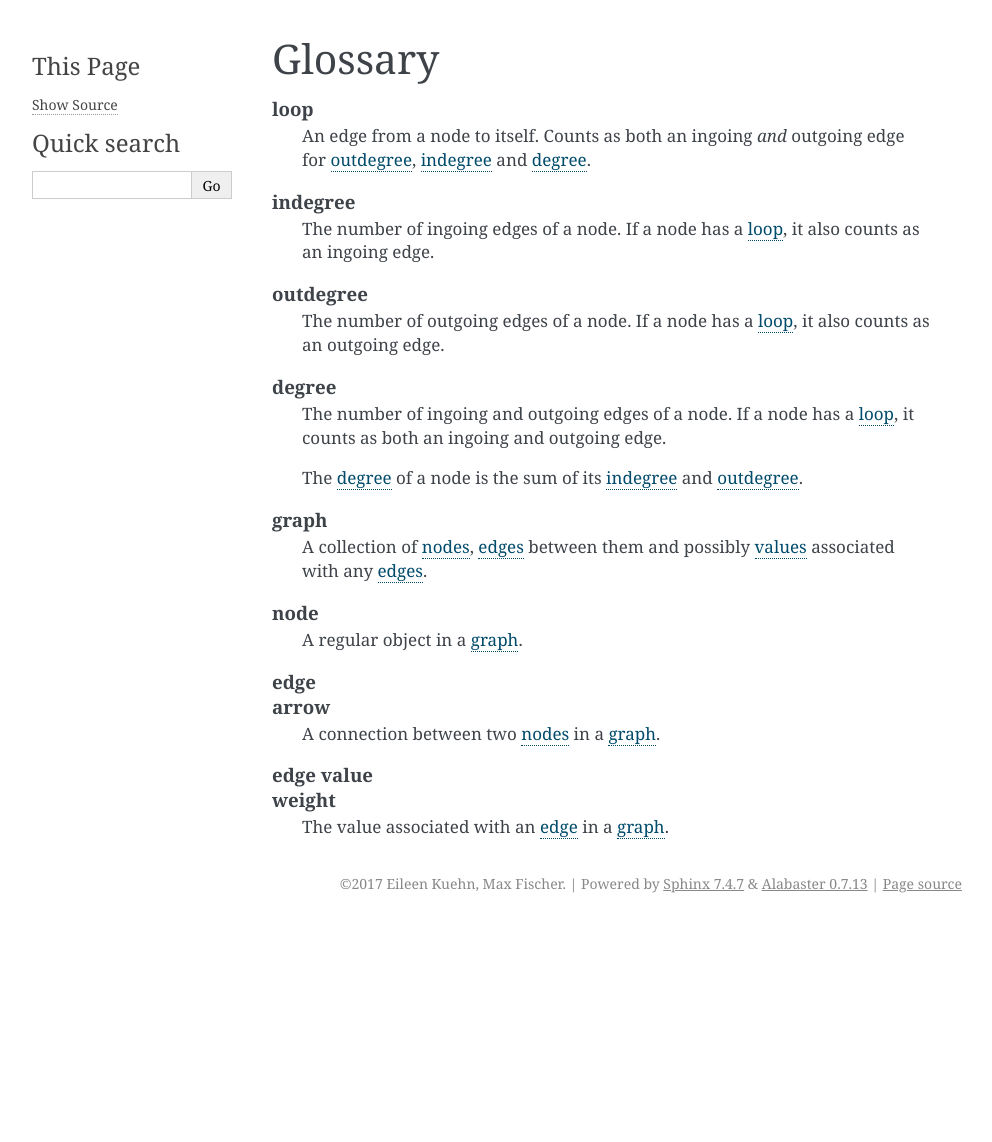
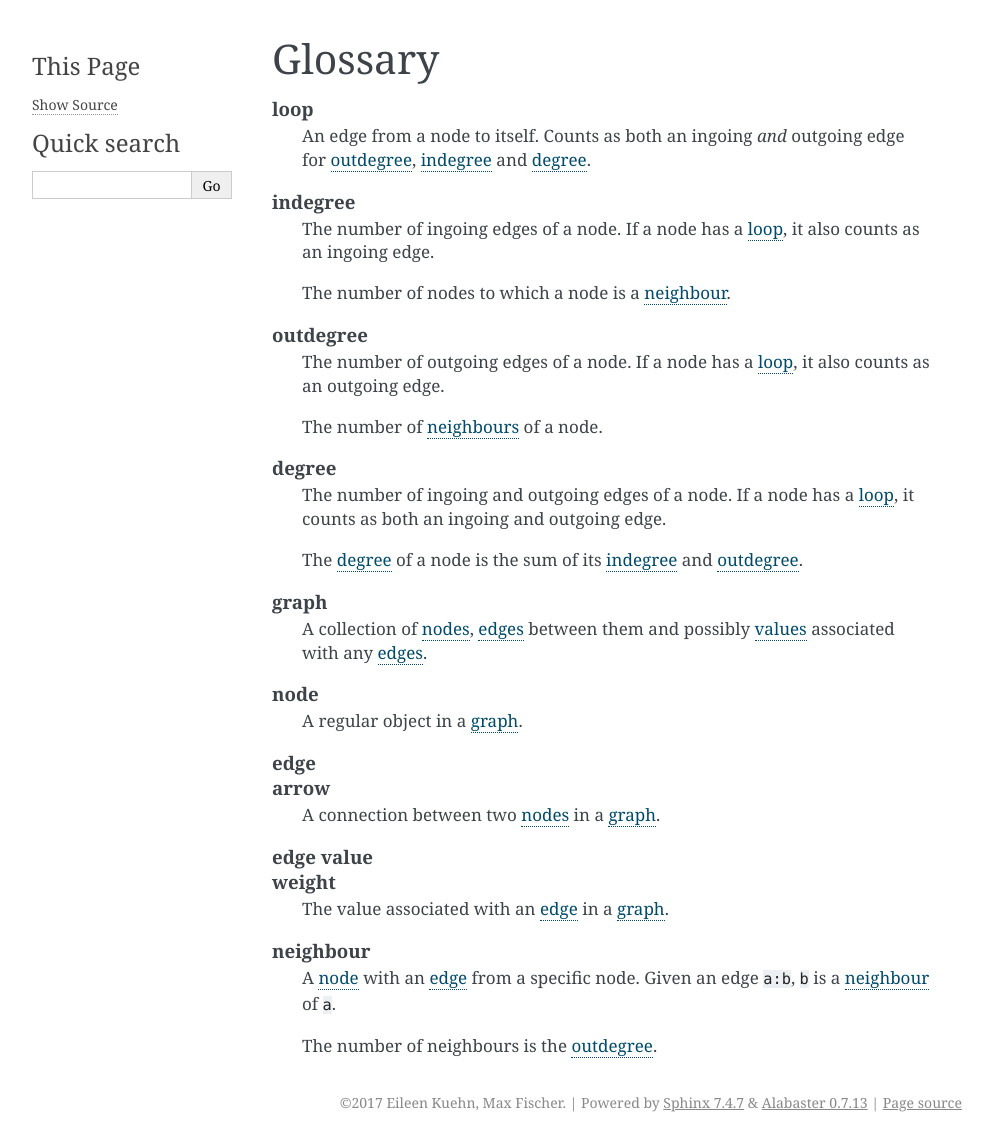
Before and after one commit to MaineKuehn/graphi, a Sphinx documentation site: the page built from docs/source/glossary.rst, in a window 1280 px wide. Shown: the whole page, without its empty margins (148-1140 px from the left). Built offline with Sphinx 7.4.7, drawn with Linux system fonts in a browser that asks for light colours; formulas are drawn with MathJax 3; before the commit the page ends 923 px from its top, so only the background shows below that.

Commit message:
docs update

```diff
--- a/docs/source/common_ops.rst
+++ b/docs/source/common_ops.rst
@@ -66,7 +66,7 @@ being the value to :term:`nodes <node>` and the key to :term:`edge values <edge
               for b in graph[a]:
 
     List/iterate/loop all :term:`nodes <node>` for which there is an
-    edge from :term:`node` ``a``, i.e. its :term:`neighbours`.
+    edge from :term:`node` ``a``, i.e. its :term:`neighbours <neighbour>`.
 
 .. describe:: len(graph[a])
 
--- a/docs/source/glossary.rst
+++ b/docs/source/glossary.rst
@@ -12,9 +12,13 @@ Glossary
         The number of ingoing edges of a node.
         If a node has a :term:`loop`, it also counts as an ingoing edge.
 
+        The number of nodes to which a node is a :term:`neighbour`.
+
     outdegree
         The number of outgoing edges of a node.
         If a node has a :term:`loop`, it also counts as an outgoing edge.
+
+        The number of :term:`neighbours <neighbour>` of a node.
 
     degree
         The number of ingoing and outgoing edges of a node.
@@ -36,3 +40,9 @@ Glossary
     edge value
     weight
         The value associated with an :term:`edge` in a :term:`graph`.
+
+    neighbour
+        A :term:`node` with an :term:`edge` from a specific node.
+        Given an edge ``a:b``, ``b`` is a :term:`neighbour` of ``a``.
+
+        The number of neighbours is the :term:`outdegree`.
```
